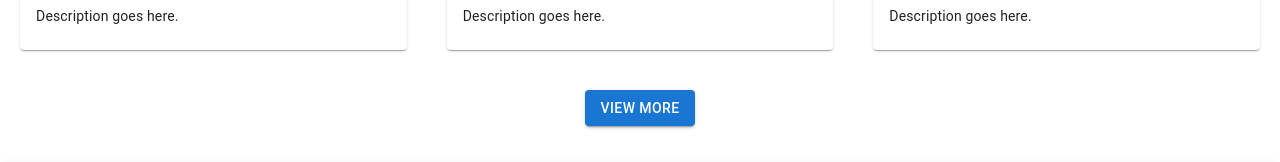
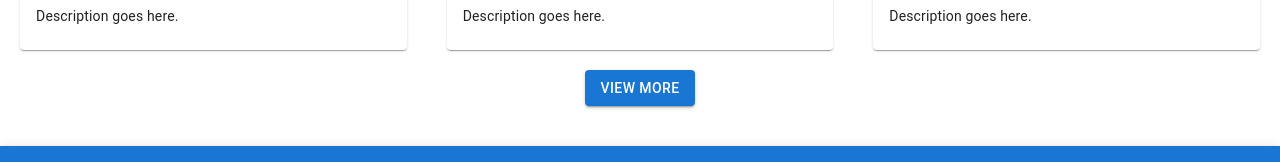
Before and after one commit to kisiohlova/ecomm-react-app, a React (Create React App) app: page / in a window 1280 px wide. Shown: the part 564-726 px from the top of the page. Built offline with nearby package versions, Linux system fonts and the light colour scheme; no server answers.

Commit message:
change home items

```diff
--- a/src/ItemCard/ItemCard.js
+++ b/src/ItemCard/ItemCard.js
@@ -1,6 +1,6 @@
 import React from "react";
 import { Card, CardContent, CardMedia, Typography } from "@mui/material";
-import "./itemcard.css"; // Assuming you have a CSS file for styling
+import "./itemcard.css";
 
 export function ItemCard({ imageUrl, title, text }) {
   return (
--- a/src/Items/items.css
+++ b/src/Items/items.css
@@ -14,7 +14,6 @@
 .button-container {
   display: flex;
   justify-content: center;
-  margin-top: 20px;
 }
 
 @media (max-width: 1200px) {
```
